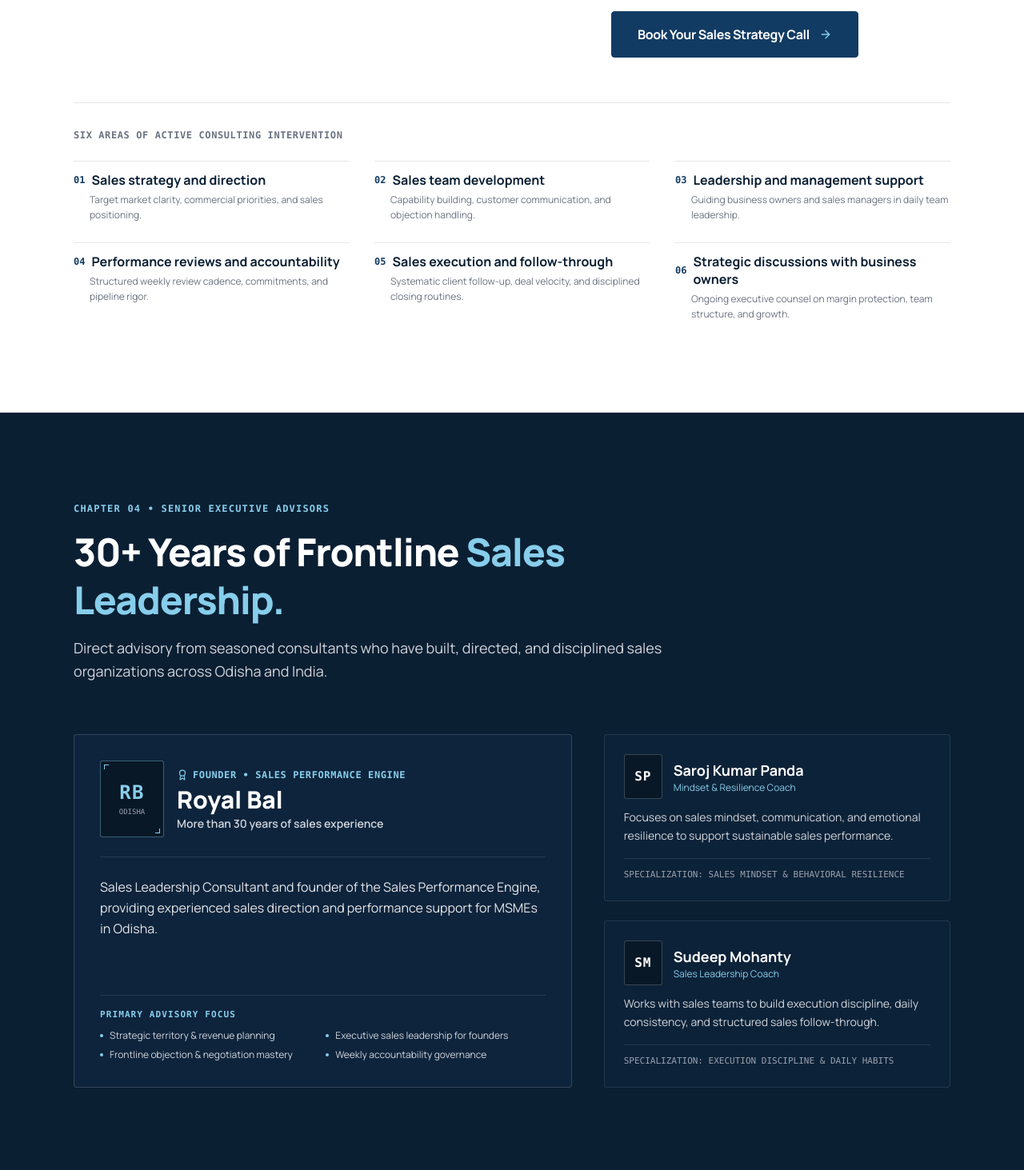
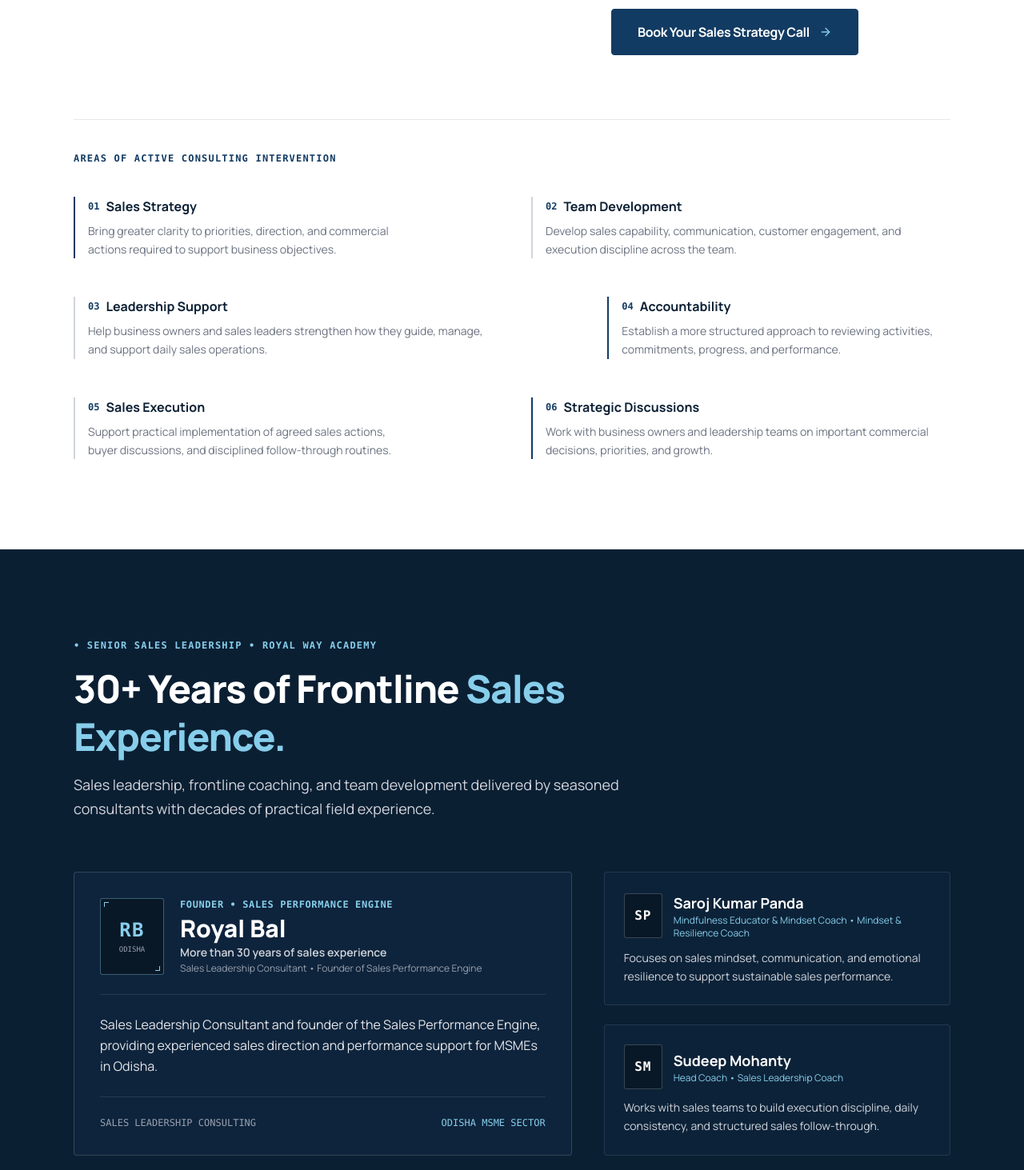
Before and after one commit to Bedant1424/virtual-state-head, a React (Vite) app: page / in a window 1280 px wide. Shown: the part 2647-4110 px from the top of the page at 80% size. Built offline with nearby package versions, Linux system fonts and the light colour scheme.

Commit message:
feat(vsh): rebuild leadership and coaching experience

```diff
--- a/src/sections/Chapters/Chapter03IntroducingVSH.tsx
+++ b/src/sections/Chapters/Chapter03IntroducingVSH.tsx
@@ -10,19 +10,43 @@
 
 /**
  * CHAPTER 03 — INTRODUCING VIRTUAL STATE HEAD
- * Editorial Strategic Authority
+ * Editorial Strategic Authority: Human / Candid Advisory & Asymmetrical Typography
  *
- * Image-led (candid advisory photograph) + large proposition + 6 support areas as an editorial register.
- * No 6-card grid. No architecture diagram.
+ * Image-led (candid advisory photograph) + authoritative H2 statement + 6 support areas in sparse typography.
+ * Avoids rigid grids, conventional 3-column cards, and SaaS service matrices.
  */
 export const Chapter03IntroducingVSH: React.FC<Chapter03IntroducingVSHProps> = ({ onCtaClick }) => {
-  const supportAreas = [
-    { num: '01', title: 'Sales strategy and direction', focus: 'Target market clarity, commercial priorities, and sales positioning.' },
-    { num: '02', title: 'Sales team development', focus: 'Capability building, customer communication, and objection handling.' },
-    { num: '03', title: 'Leadership and management support', focus: 'Guiding business owners and sales managers in daily team leadership.' },
-    { num: '04', title: 'Performance reviews and accountability', focus: 'Structured weekly review cadence, commitments, and pipeline rigor.' },
-    { num: '05', title: 'Sales execution and follow-through', focus: 'Systematic client follow-up, deal velocity, and disciplined closing routines.' },
-    { num: '06', title: 'Strategic discussions with business owners', focus: 'Ongoing executive counsel on margin protection, team structure, and growth.' },
+  const capabilityAreas = [
+    {
+      num: '01',
+      title: 'Sales Strategy',
+      description: 'Bring greater clarity to priorities, direction, and commercial actions required to support business objectives.',
+    },
+    {
+      num: '02',
+      title: 'Team Development',
+      description: 'Develop sales capability, communication, customer engagement, and execution discipline across the team.',
+    },
+    {
+      num: '03',
+      title: 'Leadership Support',
+      description: 'Help business owners and sales leaders strengthen how they guide, manage, and support daily sales operations.',
+    },
+    {
+      num: '04',
+      title: 'Accountability',
+      description: 'Establish a more structured approach to reviewing activities, commitments, progress, and performance.',
+    },
+    {
+      num: '05',
+      title: 'Sales Execution',
+      description: 'Support practical implementation of agreed sales actions, buyer discussions, and disciplined follow-through routines.',
+    },
+    {
+      num: '06',
+      title: 'Strategic Discussions',
+      description: 'Work with business owners and leadership teams on important commercial decisions, priorities, and growth.',
+    },
   ];
 
   return (
@@ -32,19 +56,14 @@
       className="py-16 sm:py-24 lg:py-28 bg-white border-b border-gray-200/80 overflow-hidden"
     >
       <Container size="default">
-        {/* Chapter Index */}
-        <div className="text-xs font-mono font-semibold uppercase tracking-widest text-[#123B63] mb-4">
-          CHAPTER 03 • THE LEADERSHIP SOLUTION
-        </div>
-
-        {/* 2-Column Split: Image Left (55%), Editorial Content Right (45%) */}
-        <div className="grid grid-cols-1 lg:grid-cols-12 gap-10 lg:gap-14 items-center mb-14">
-          {/* Left Column (7 cols): Candid Advisory Photograph */}
+        {/* Asymmetric Editorial Header: Photo Left (7 cols), Primary Statement Right (5 cols) */}
+        <div className="grid grid-cols-1 lg:grid-cols-12 gap-10 lg:gap-14 items-center mb-16 sm:mb-20">
+          {/* Left Column (7 cols): Candid Documentary Advisory Photograph */}
           <div className="lg:col-span-7">
             <div className="relative aspect-[16/9] w-full rounded-[4px] overflow-hidden border border-gray-200 bg-gray-50">
               <img
                 src={vshImages.introducingVsh}
-                alt="Two senior Indian business leaders in deep strategic advisory discussion"
+                alt="Two senior Indian business leaders in deep strategic advisory discussion over operational plans"
                 width={1200}
                 height={675}
                 className="w-full h-full object-cover object-center filter saturate-[0.95]"
@@ -52,7 +71,7 @@
               />
               <div className="absolute inset-0 bg-gradient-to-t from-[#0B1F33]/30 via-transparent to-transparent pointer-events-none" />
               <div className="absolute bottom-3 left-3 px-3 py-1.5 rounded-[2px] bg-[#0B1F33]/80 backdrop-blur-xs text-[11px] font-mono text-white/90">
-                EXECUTIVE PARTNERSHIP MODEL
+                SALES LEADERSHIP SUPPORT
               </div>
             </div>
           </div>
@@ -70,7 +89,7 @@
             </h2>
 
             <p className="text-base sm:text-lg text-[#333333] font-sans leading-relaxed">
-              Virtual State Head provides senior executive direction, active sales coaching, and weekly performance governance for businesses that already have sales activity but need structured management to eliminate variance.
+              Virtual State Head provides experienced sales leadership, strategic direction, team development, performance consulting, and accountability support for MSMEs in Odisha that already have sales activity but need stronger direction, execution, and performance discipline.
             </p>
 
             <div className="pt-2">
@@ -78,7 +97,7 @@
                 variant="primary"
                 size="lg"
                 onClick={onCtaClick}
-                className="w-full sm:w-auto bg-[#123B63] text-white hover:bg-[#0B1F33] transition-colors font-bold px-8 py-4 rounded-[4px] shadow-none flex items-center justify-center gap-3 cursor-pointer"
+                className="w-full sm:w-auto bg-[#123B63] text-white hover:bg-[#0B1F33] transition-colors font-bold px-8 py-4 rounded-[4px] shadow-none flex items-center justify-center gap-3 cursor-pointer whitespace-nowrap"
               >
                 <span>Book Your Sales Strategy Call</span>
                 <ArrowRight className="w-4 h-4 text-[#87CEEB]" />
@@ -87,25 +106,88 @@
           </div>
         </div>
 
-        {/* Six Core Support Areas: Compact Typographic Register (Hairline Rules, No 6-Card Grid) */}
-        <div className="pt-8 border-t border-gray-200">
-          <div className="text-xs font-mono font-bold uppercase tracking-wider text-[#6B7280] mb-6">
-            SIX AREAS OF ACTIVE CONSULTING INTERVENTION
+        {/* Six Capability Focus Areas: Sparse Typography with Asymmetrical Staggered Placement */}
+        <div className="pt-10 border-t border-gray-200">
+          <div className="text-xs font-mono font-bold uppercase tracking-widest text-[#123B63] mb-10">
+            AREAS OF ACTIVE CONSULTING INTERVENTION
           </div>
-          <div className="grid grid-cols-1 md:grid-cols-2 lg:grid-cols-3 gap-x-8 gap-y-6">
-            {supportAreas.map((area) => (
-              <div key={area.num} className="border-t border-gray-200 pt-3">
-                <div className="flex items-center gap-2 mb-1">
-                  <span className="text-xs font-mono font-bold text-[#123B63]">{area.num}</span>
-                  <h3 className="text-sm sm:text-base font-bold text-[#0B1F33] font-sans leading-snug">
-                    {area.title}
-                  </h3>
-                </div>
-                <p className="text-xs text-[#6B7280] font-sans leading-relaxed pl-5">
-                  {area.focus}
-                </p>
+
+          {/* Asymmetric, Airy Flow (Not a Rigid 3-Column Boxed Grid) */}
+          <div className="space-y-8 lg:space-y-0 lg:grid lg:grid-cols-12 lg:gap-x-12 lg:gap-y-12">
+            {/* Area 01 & 02: First Row Asymmetry */}
+            <div className="lg:col-span-5 space-y-2 border-l-2 border-[#123B63] pl-4">
+              <div className="flex items-center gap-2">
+                <span className="text-xs font-mono font-bold text-[#123B63]">{capabilityAreas[0].num}</span>
+                <h3 className="text-base font-bold text-[#0B1F33] font-sans">
+                  {capabilityAreas[0].title}
+                </h3>
               </div>
-            ))}
+              <p className="text-xs sm:text-sm text-[#6B7280] font-sans leading-relaxed">
+                {capabilityAreas[0].description}
+              </p>
+            </div>
+
+            <div className="lg:col-span-6 lg:col-start-7 space-y-2 border-l-2 border-gray-300 pl-4">
+              <div className="flex items-center gap-2">
+                <span className="text-xs font-mono font-bold text-[#123B63]">{capabilityAreas[1].num}</span>
+                <h3 className="text-base font-bold text-[#0B1F33] font-sans">
+                  {capabilityAreas[1].title}
+                </h3>
+              </div>
+              <p className="text-xs sm:text-sm text-[#6B7280] font-sans leading-relaxed">
+                {capabilityAreas[1].description}
+              </p>
+            </div>
+
+            {/* Area 03 & 04: Second Row Asymmetry with Staggered Width */}
+            <div className="lg:col-span-6 space-y-2 border-l-2 border-gray-300 pl-4">
+              <div className="flex items-center gap-2">
+                <span className="text-xs font-mono font-bold text-[#123B63]">{capabilityAreas[2].num}</span>
+                <h3 className="text-base font-bold text-[#0B1F33] font-sans">
+                  {capabilityAreas[2].title}
+                </h3>
+              </div>
+              <p className="text-xs sm:text-sm text-[#6B7280] font-sans leading-relaxed">
+                {capabilityAreas[2].description}
+              </p>
+            </div>
+
+            <div className="lg:col-span-5 lg:col-start-8 space-y-2 border-l-2 border-[#123B63] pl-4">
+              <div className="flex items-center gap-2">
+                <span className="text-xs font-mono font-bold text-[#123B63]">{capabilityAreas[3].num}</span>
+                <h3 className="text-base font-bold text-[#0B1F33] font-sans">
+                  {capabilityAreas[3].title}
+                </h3>
+              </div>
+              <p className="text-xs sm:text-sm text-[#6B7280] font-sans leading-relaxed">
+                {capabilityAreas[3].description}
+              </p>
+            </div>
+
+            {/* Area 05 & 06: Third Row Asymmetry */}
+            <div className="lg:col-span-5 space-y-2 border-l-2 border-gray-300 pl-4">
+              <div className="flex items-center gap-2">
+                <span className="text-xs font-mono font-bold text-[#123B63]">{capabilityAreas[4].num}</span>
+                <h3 className="text-base font-bold text-[#0B1F33] font-sans">
+                  {capabilityAreas[4].title}
+                </h3>
+              </div>
+              <p className="text-xs sm:text-sm text-[#6B7280] font-sans leading-relaxed">
+                {capabilityAreas[4].description}
+              </p>
+            </div>
+
+            <div className="lg:col-span-6 lg:col-start-7 space-y-2 border-l-2 border-[#123B63] pl-4">
+              <div className="flex items-center gap-2">
+                <span className="text-xs font-mono font-bold text-[#123B63]">{capabilityAreas[5].num}</span>
+                <h3 className="text-base font-bold text-[#0B1F33] font-sans">
+                  {capabilityAreas[5].title}
+                </h3>
+              </div>
+              <p className="text-xs sm:text-sm text-[#6B7280] font-sans leading-relaxed">
+                {capabilityAreas[5].description}
+              </p>
+            </div>
           </div>
         </div>
       </Container>
--- a/src/sections/Chapters/Chapter04Coaches.tsx
+++ b/src/sections/Chapters/Chapter04Coaches.tsx
@@ -1,16 +1,15 @@
 import React from 'react';
 import { Container } from '@/components/layout/Container';
 import { siteContent } from '@/data/siteContent';
-import { Award } from 'lucide-react';
 
 /**
  * CHAPTER 04 — MEET THE COACHES
- * Editorial Strategic Authority
+ * Editorial Strategic Authority: Human Authority / Midnight Navy Gallery
  *
- * Royal Bal takes the dominant visual and editorial position.
- * Flanked by Saroj Kumar Panda and Sudeep Mohanty.
- * Uses refined architectural frames with monograms (no fake portraits).
- * Background: Deep Navy (#0B1F33) for senior executive authority.
+ * Royal Bal holds the dominant visual and editorial position on the left.
+ * Flanked by Saroj Kumar Panda and Sudeep Mohanty on the right.
+ * Uses refined architectural monogram frames with verified biographies only.
+ * Background: Midnight Navy (#0B1F33) for senior executive authority.
  */
 export const Chapter04Coaches: React.FC = () => {
   const [royalBal, sarojPanda, sudeepMohanty] = siteContent.coaches;
@@ -22,9 +21,9 @@
       className="py-16 sm:py-24 lg:py-28 bg-[#0B1F33] text-white border-b border-white/10 overflow-hidden relative"
     >
       <Container size="default">
-        {/* Chapter Micro-Index */}
+        {/* Chapter Micro-Index (Eyebrow 2 of 3 on page) */}
         <div className="text-xs font-mono font-semibold uppercase tracking-widest text-[#87CEEB] mb-4">
-          CHAPTER 04 • SENIOR EXECUTIVE ADVISORS
+          • Senior Sales Leadership • Royal Way Academy
         </div>
 
         {/* Section Headline */}
@@ -34,21 +33,20 @@
             className="text-3xl sm:text-4xl lg:text-5xl font-extrabold text-white font-sans tracking-tight leading-tight mb-4"
           >
             30+ Years of Frontline{' '}
-            <span className="text-[#87CEEB]">Sales Leadership.</span>
+            <span className="text-[#87CEEB]">Sales Experience.</span>
           </h2>
           <p className="text-base sm:text-lg text-gray-300 font-sans leading-relaxed">
-            Direct advisory from seasoned consultants who have built, directed, and disciplined sales organizations across Odisha and India.
+            Sales leadership, frontline coaching, and team development delivered by seasoned consultants with decades of practical field experience.
           </p>
         </div>
 
-        {/* Coaches Grid: Dominant Royal Bal (Left 7 cols), Associate Coaches (Right 5 cols) */}
+        {/* Coaches Layout: Dominant Royal Bal (Left 7 cols), Associate Coaches (Right 5 cols) */}
         <div className="grid grid-cols-1 lg:grid-cols-12 gap-8 lg:gap-10 items-stretch">
-          {/* Dominant Coach: Royal Bal */}
+          {/* Dominant Coach: Royal Bal (7 cols) */}
           <div className="lg:col-span-7 bg-[#122b47]/50 rounded-[4px] border border-white/15 p-6 sm:p-8 flex flex-col justify-between">
             <div>
               {/* Architectural Frame Header */}
-              <div className="flex items-start justify-between gap-4 mb-6 pb-6 border-b border-white/10">
-                <div className="flex items-center gap-4">
+              <div className="flex items-start gap-5 mb-6 pb-6 border-b border-white/10">
                 {/* Monogram Frame (4:5 Ratio) */}
                 <div className="w-16 h-20 sm:w-20 sm:h-24 rounded-[3px] border border-[#87CEEB]/40 bg-[#081827] flex flex-col items-center justify-center shrink-0 relative overflow-hidden">
                   <div className="absolute top-1 left-1 w-1.5 h-1.5 border-t border-l border-[#87CEEB]" />
@@ -60,9 +58,8 @@
                 </div>
 
                 <div>
-                    <div className="inline-flex items-center gap-1.5 text-xs font-mono font-semibold uppercase tracking-wider text-[#87CEEB] mb-1">
-                      <Award className="w-3.5 h-3.5 text-[#87CEEB]" />
-                      <span>FOUNDER • SALES PERFORMANCE ENGINE</span>
+                  <div className="text-xs font-mono font-semibold uppercase tracking-wider text-[#87CEEB] mb-1">
+                    FOUNDER • SALES PERFORMANCE ENGINE
                   </div>
                   <h3 className="text-2xl sm:text-3xl font-extrabold text-white font-sans">
                     {royalBal.name}
@@ -70,43 +67,26 @@
                   <p className="text-xs sm:text-sm font-semibold text-gray-300 mt-0.5">
                     {royalBal.experience}
                   </p>
-                  </div>
+                  <p className="text-xs text-gray-400 font-sans mt-0.5">
+                    {royalBal.role}
+                  </p>
                 </div>
               </div>
 
-              {/* Bio & Authority */}
-              <p className="text-sm sm:text-base text-gray-200 font-sans leading-relaxed mb-6">
+              {/* Verified Authoritative Bio */}
+              <p className="text-sm sm:text-base text-gray-200 font-sans leading-relaxed">
                 {royalBal.bioSummary}
               </p>
             </div>
 
-            {/* Core Competencies Register */}
-            <div className="pt-4 border-t border-white/10">
-              <div className="text-[11px] font-mono font-semibold uppercase tracking-widest text-[#87CEEB] mb-2.5">
-                PRIMARY ADVISORY FOCUS
-              </div>
-              <div className="grid grid-cols-1 sm:grid-cols-2 gap-2 text-xs text-gray-300 font-sans">
-                <div className="flex items-center gap-2">
-                  <span className="w-1 h-1 rounded-full bg-[#87CEEB]" />
-                  <span>Strategic territory & revenue planning</span>
-                </div>
-                <div className="flex items-center gap-2">
-                  <span className="w-1 h-1 rounded-full bg-[#87CEEB]" />
-                  <span>Executive sales leadership for founders</span>
-                </div>
-                <div className="flex items-center gap-2">
-                  <span className="w-1 h-1 rounded-full bg-[#87CEEB]" />
-                  <span>Frontline objection & negotiation mastery</span>
-                </div>
-                <div className="flex items-center gap-2">
-                  <span className="w-1 h-1 rounded-full bg-[#87CEEB]" />
-                  <span>Weekly accountability governance</span>
-                </div>
-              </div>
+            {/* Grounding Attribution */}
+            <div className="pt-6 mt-6 border-t border-white/10 flex items-center justify-between text-xs font-mono text-gray-400">
+              <span>SALES LEADERSHIP CONSULTING</span>
+              <span className="text-[#87CEEB]">ODISHA MSME SECTOR</span>
             </div>
           </div>
 
-          {/* Associate Coaches: Saroj Kumar Panda & Sudeep Mohanty */}
+          {/* Associate Coaches: Saroj Kumar Panda & Sudeep Mohanty (5 cols) */}
           <div className="lg:col-span-5 flex flex-col justify-between gap-6">
             {/* Coach 2: Saroj Kumar Panda */}
             <div className="bg-[#122b47]/30 rounded-[4px] border border-white/10 p-6 flex-1 flex flex-col justify-between">
@@ -122,16 +102,13 @@
                       {sarojPanda.name}
                     </h3>
                     <p className="text-xs text-[#87CEEB] font-sans">
-                      {sarojPanda.experience}
+                      {sarojPanda.role} • {sarojPanda.experience}
                     </p>
                   </div>
                 </div>
                 <p className="text-xs sm:text-sm text-gray-300 font-sans leading-relaxed">
                   {sarojPanda.bioSummary}
                 </p>
-              </div>
-              <div className="mt-4 pt-3 border-t border-white/10 text-[11px] font-mono text-gray-400">
-                SPECIALIZATION: SALES MINDSET & BEHAVIORAL RESILIENCE
               </div>
             </div>
 
@@ -149,16 +126,13 @@
                       {sudeepMohanty.name}
                     </h3>
                     <p className="text-xs text-[#87CEEB] font-sans">
-                      {sudeepMohanty.experience}
+                      {sudeepMohanty.role} • {sudeepMohanty.experience}
                     </p>
                   </div>
                 </div>
                 <p className="text-xs sm:text-sm text-gray-300 font-sans leading-relaxed">
                   {sudeepMohanty.bioSummary}
                 </p>
-              </div>
-              <div className="mt-4 pt-3 border-t border-white/10 text-[11px] font-mono text-gray-400">
-                SPECIALIZATION: EXECUTION DISCIPLINE & DAILY HABITS
               </div>
             </div>
           </div>
```
Also changed, not shown: 1 other file (tests, documents, lock files or other folders). Lines whose indentation alone changed are shown as unchanged.
